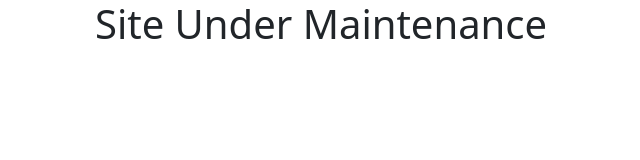
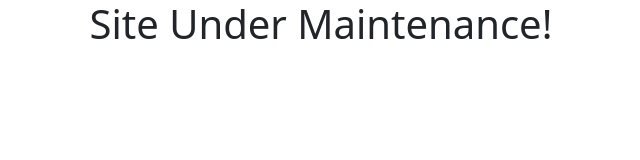
Before and after one commit to merenlmtr/msc, a plain HTML site: page index.html in a window 1280 px wide. Shown: the whole page, without its empty margins (319-959 px from the left). Drawn offline with nearby package versions, Linux system fonts and the light colour scheme.

Commit message:
Update index.html

```diff
--- a/index.html
+++ b/index.html
@@ -9,7 +9,7 @@
 </head>
 <body>
 
-            <h1 class="text-center">Site Under Maintenance</h1>
+            <h1 class="text-center">Site Under Maintenance!</h1>
 
 </body>
 </html>
```
